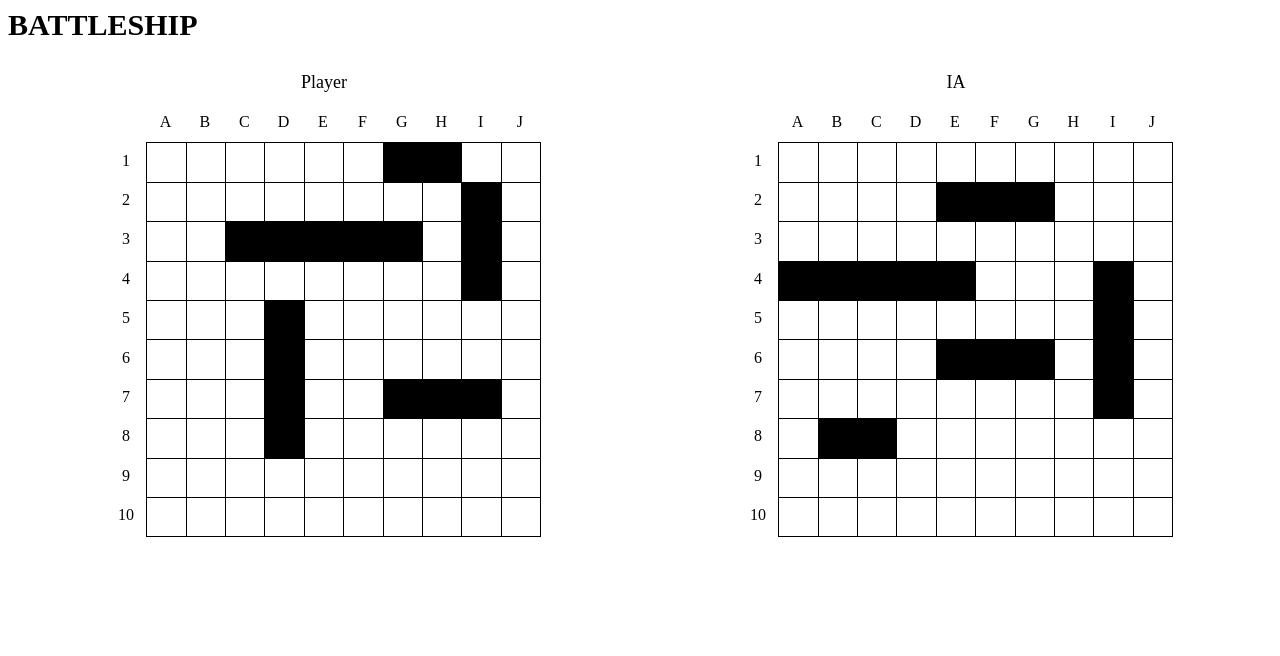
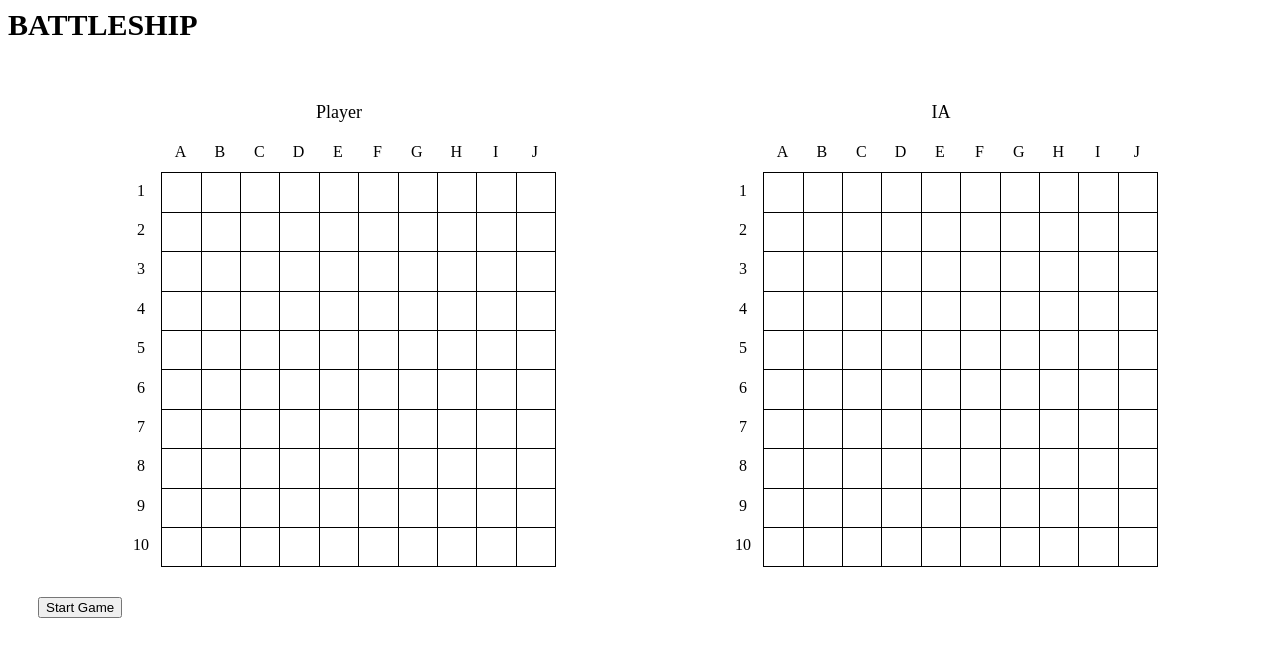
Before and after one commit to theodo/dojo-battleship, a Vue app: page / in a window 1280 px wide. Shown: the top 656 px of the page. Built offline with nearby package versions, Linux system fonts and the light colour scheme.

Commit message:
add game

```diff
--- a/src/components/BattleBoard.vue
+++ b/src/components/BattleBoard.vue
@@ -1,13 +1,26 @@
 <template>
   <div class="battle-board">
-    <PlayBoard :title="'Player'" :board="playerCellsBoard" />
-    <PlayBoard :title="'IA'" :board="IACellsBoard" />
+    <div class="boards">
+      <PlayBoard
+        :title="'Player'"
+        :board="playerCellsBoard"
+        :ships-visible="true"
+      />
+      <PlayBoard
+        :title="'IA'"
+        :board="IACellsBoard"
+        :ships-visible="false"
+        @play="play"
+      />
+    </div>
+    <button class="start-button" @click="startGame">Start Game</button>
   </div>
 </template>
 
 <script>
 import PlayBoard from "./PlayBoard.vue";
-import { getRandomShips } from "../services/board-helper.js";
+import { getRandomShips, findTargetCell } from "../services/board-helper.js";
+import Vue from "vue";
 
 export default {
   name: "BattleBoard",
@@ -17,19 +30,43 @@ export default {
   data: function() {
     return {
       playerCellsBoard: {},
-      IACellsBoard: {}
+      IACellsBoard: {},
+      gameStarted: false
     };
   },
-  mounted() {
-    this.playerCellsBoard = getRandomShips();
-    this.IACellsBoard = getRandomShips();
+  methods: {
+    startGame() {
+      this.playerCellsBoard = getRandomShips();
+      this.IACellsBoard = getRandomShips();
+      this.gameStarted = true;
+    },
+    async play(cell) {
+      if (this.gameStarted) {
+        this.shoot(cell, this.IACellsBoard);
+        await new Promise(resolve => setTimeout(resolve, 500));
+        const playerTargetCell = findTargetCell(this.playerCellsBoard);
+        this.shoot(playerTargetCell, this.playerCellsBoard);
+      }
+    },
+    shoot(cell, board) {
+      if (board[cell] === "ship") {
+        board[cell] = "hit";
+      }
+      if (board[cell] === undefined) {
+        Vue.set(board, cell, "missed");
+      }
+    }
   }
 };
 </script>
 
 <style lang="scss" scoped>
 .battle-board {
+  padding: 30px;
+}
+.boards {
   display: flex;
   justify-content: space-around;
+  margin-bottom: 30px;
 }
 </style>
--- a/src/components/Cell.vue
+++ b/src/components/Cell.vue
@@ -6,24 +6,12 @@
 export default {
   name: "Cell",
   props: {
-    name: {
+    status: {
       type: String,
       required: true
     },
-    row: {
-      type: Number,
-      required: true
-    },
-    column: {
-      type: Number,
-      required: true
-    },
-    neighbors: {
-      type: Object,
-      required: true
-    },
-    status: {
-      type: String,
+    visible: {
+      type: Boolean,
       required: true
     }
   },
@@ -31,8 +19,14 @@ export default {
     getClass: function() {
       switch (this.status) {
         case "ship":
+          if (!this.visible) {
+            return "";
+          }
           return "active";
-
+        case "hit":
+          return "hit";
+        case "missed":
+          return "missed";
         default:
           return "";
       }
@@ -45,4 +39,10 @@ export default {
 .active {
   background-color: black;
 }
+.missed {
+  background-color: yellow;
+}
+.hit {
+  background-color: red;
+}
 </style>
--- a/src/components/PlayBoard.vue
+++ b/src/components/PlayBoard.vue
@@ -18,14 +18,12 @@
           <Cell
             v-for="column in columnsCount"
             :key="getCell(row, column)"
-            :neighbors="getNeighbors(row, column)"
-            :row="row"
-            :column="column"
-            :name="getCell(row, column)"
             :status="
               board[getCell(row, column)] ? board[getCell(row, column)] : ''
             "
+            :visible="shipsVisible"
             class="cell"
+            @click.native="$emit('play', getCell(row, column))"
           ></Cell>
         </div>
       </div>
@@ -34,11 +32,7 @@
 </template>
 
 <script>
-import {
-  getCell,
-  getNeighbors,
-  charCodeOffset
-} from "../services/board-helper.js";
+import { getCell, charCodeOffset } from "../services/board-helper.js";
 import Cell from "./Cell.vue";
 
 export default {
@@ -61,7 +55,13 @@ export default {
     },
     board: {
       type: Object,
-      required: true
+      default: function() {
+        return {};
+      }
+    },
+    shipsVisible: {
+      type: Boolean,
+      default: false
     }
   },
   data: function() {
@@ -76,8 +76,7 @@ export default {
   },
 
   methods: {
-    getCell,
-    getNeighbors
+    getCell
   }
 };
 </script>
--- a/src/services/board-helper.js
+++ b/src/services/board-helper.js
@@ -87,7 +87,7 @@ function findAvailableCell(cells) {
   return cell;
 }
 
-function cellFitsShipConstraint(cell, cells, direction) {
+function cellFitsShipConstraint(cell, cells) {
   if (!cell) {
     return false;
   }
@@ -126,7 +126,7 @@ function findNewShipCells(shipSize, cells, startingCell) {
         direction,
         distance
       );
-      if (!cellFitsShipConstraint(cell, cells, direction)) {
+      if (!cellFitsShipConstraint(cell, cells)) {
         break;
       }
       shipCellsCandidate[cell] = "ship";
@@ -166,3 +166,17 @@ export function getRandomShips() {
 
   return shipCells;
 }
+
+export function findTargetCell(cells) {
+  let cell = "";
+
+  for (let i = 0; i < iterationLimit; i++) {
+    const row = Math.floor(Math.random() * 9) + 1;
+    const column = Math.floor(Math.random() * 9) + 1;
+    cell = getCell(row, column);
+
+    if (!(cells[cell] in ["hit", "missed"])) {
+      return cell;
+    }
+  }
+}
```
